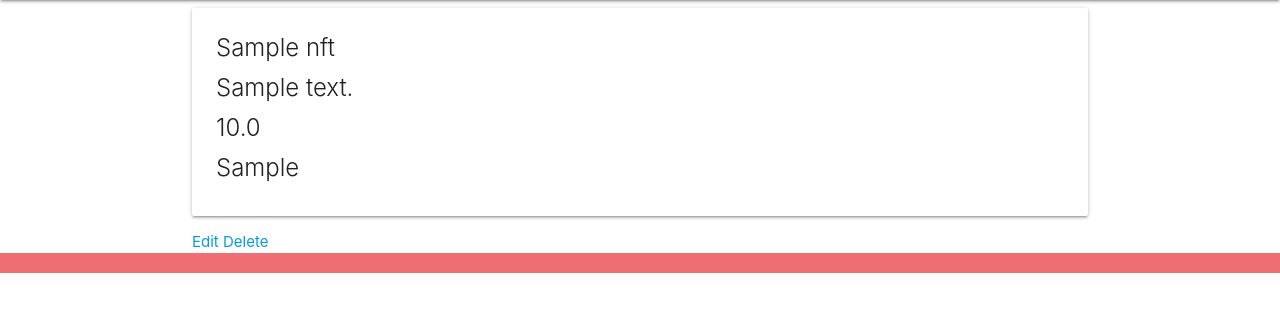
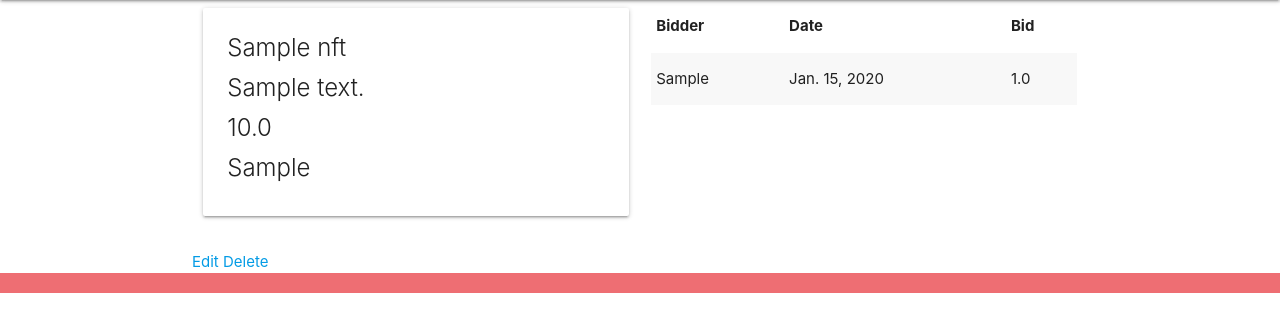
Before and after one commit to eraynai/nft-collector, a Django app: page /nfts/1/ in a window 1280 px wide. Shown: the part 64-396 px from the top of the page. Run offline with Django 3.2, Linux system fonts and the light colour scheme; tables that the repository leaves empty hold one stand-in row (values such as "Sample post").

Commit message:
added the bid model one to many model to the detail template

```diff
--- a/main_app/admin.py
+++ b/main_app/admin.py
@@ -1,6 +1,7 @@
 from django.contrib import admin
-from . models import Bids, Nft
+from . models import Bids, Nft, Photos
 
 # Register your models here.
 admin.site.register(Nft)
 admin.site.register(Bids)
+admin.site.register(Photos)
--- a/main_app/models.py
+++ b/main_app/models.py
@@ -20,4 +20,12 @@ class Bids(models.Model):
     nft = models.ForeignKey(Nft, on_delete=models.CASCADE)
 
     def __str__(self):
-        return f'{self.bid} by {self.user} on {self.date}'
+        return f'{self.bid} on {self.nft} by {self.user} on {self.date}'
+
+
+class Photos(models.Model):
+    url = models.CharField(max_length=250)
+    nft = models.ForeignKey(Nft, on_delete=models.CASCADE)
+
+    def __str__(self):
+        return f"Photo for nft_id: {self.nft_id} @{self.url}"
--- a/main_app/templates/nfts/detail.html
+++ b/main_app/templates/nfts/detail.html
@@ -1,4 +1,7 @@
 {% extends 'base.html' %}{% block content %}
+
+<div class="row">
+	<div class="col s6">
 		<div class="card">
 			<div class="card-content">
 				<span class="card-title">{{nft.name}}</span>
@@ -7,6 +10,28 @@
 				<span class="card-title">{{nft.category}}</span>
 			</div>
 		</div>
+	</div>
+	<div class="col s6">
+		<table class="striped">
+			<thead>
+				<tr>
+					<th>Bidder</th>
+					<th>Date</th>
+					<th>Bid</th>
+				</tr>
+			</thead>
+			<tbody>
+				{% for bidding in bids %}
+				<tr>
+					<td>{{bidding.user}}</td>
+					<td>{{bidding.date}}</td>
+					<td>{{bidding.bid}}</td>
+				</tr>
+				{% endfor %}
+			</tbody>
+		</table>
+	</div>
+</div>
 <a href="/nfts/{{nft.id}}/edit/">Edit</a>
 <a href="/nfts/{{nft.id}}/delete/">Delete</a>
 
--- a/main_app/views.py
+++ b/main_app/views.py
@@ -1,11 +1,18 @@
 from django.http.response import HttpResponseNotFound, HttpResponseRedirect
 from django.shortcuts import render, redirect
 from django.http import HttpResponse, Http404
-from main_app.models import Nft
 from django.template.loader import render_to_string
+import uuid
+import boto3
+from . models import Nft, Bids, Photos
+S3_BASE_URL = 'https://s3.ca-central-1.amazonaws.com/'
+BUCKET = 'nftcollec'
 
 
 def home(request):
+    # n = Nft.objects.get(id=13)
+    # cool_cat = n.bids_set.all()
+    # print(cool_cat)
     return render(request, 'about.html')
 
 
@@ -22,8 +29,11 @@ def nfts_index(request):
 
 def nfts_detail(request, nft_id):
     try:
+        # get the cat
         nft = Nft.objects.get(id=nft_id)
-        return render(request, 'nfts/detail.html', {'nft': nft})
+        bids = nft.bids_set.all()
+        print('this is bids', bids)
+        return render(request, 'nfts/detail.html', {'nft': nft, 'bids': bids})
     except:
         data_response = render_to_string('404.html')
         return HttpResponseNotFound(data_response)
```
Also changed, not shown: main_app/migrations/0004_photos.py (added). Lines whose indentation alone changed are shown as unchanged.
